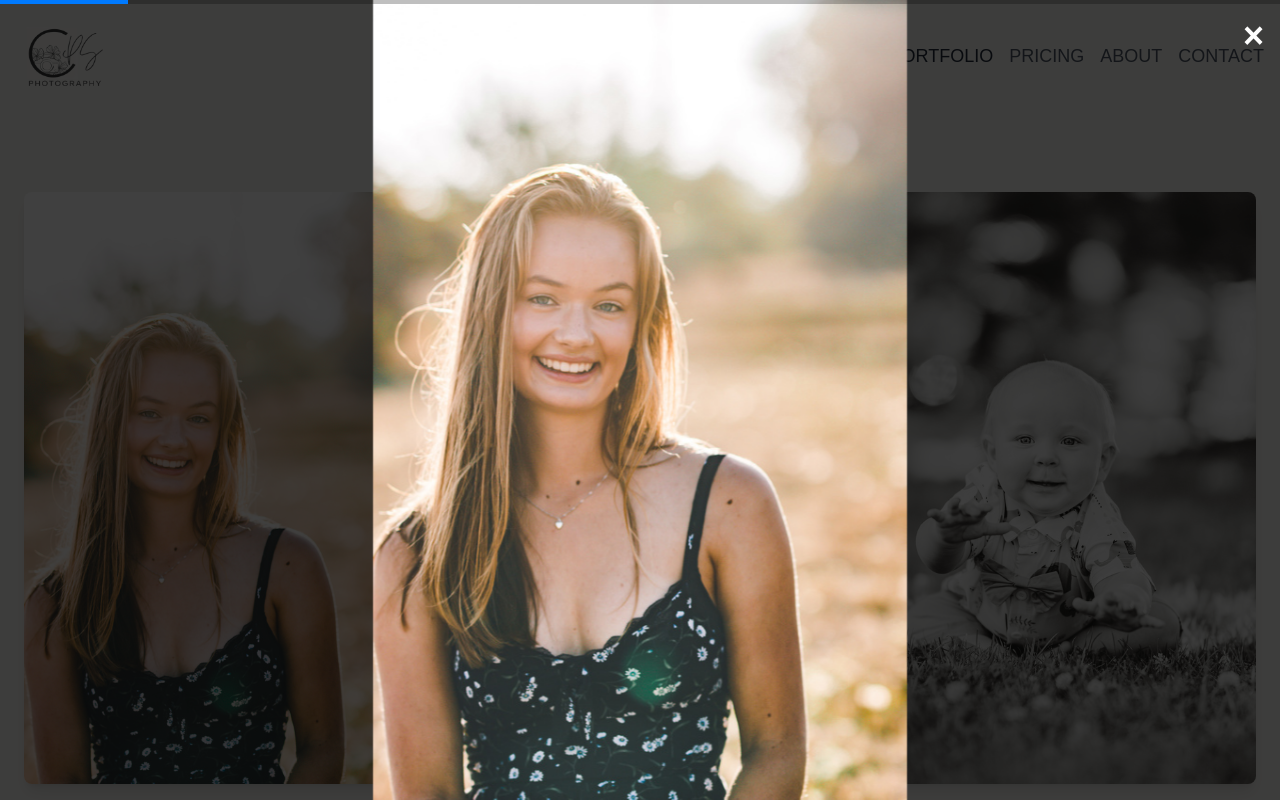
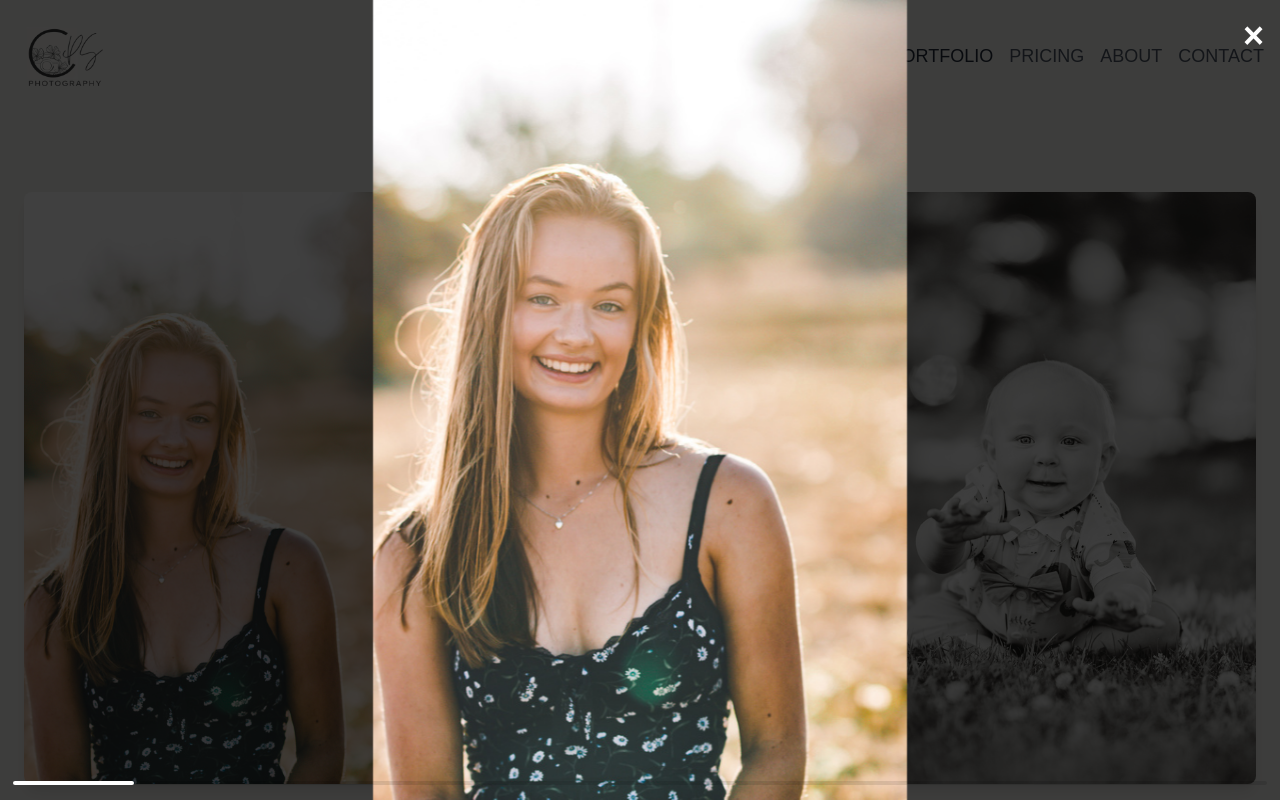
Before and after one commit to MonkeyCrumbs999/carly-photo-site, a React (Vite) app: page /portfolio in a window 1280 px wide. Both pictures are taken after a click on the element 221 px from the left and 491 px from the top of the page. Shown: the top 800 px of the page. Built offline with nearby package versions, Linux system fonts and the light colour scheme.

Commit message:
added bottom scrollbar

```diff
--- a/src/App.css
+++ b/src/App.css
@@ -45,14 +45,6 @@
   color: #888;
 }
 
-.swiper-pagination-progressbar {
-  background-color: rgba(255, 255, 255, 0.25);
-}
-
-.swiper-pagination-progressbar-fill {
-  background-color: #fff;
-}
-
 /* Add at the end of the file */
 @keyframes shimmer {
   0% {
--- a/src/components/common/Lightbox.jsx
+++ b/src/components/common/Lightbox.jsx
@@ -1,10 +1,11 @@
 import React, { useState, useEffect, useRef } from "react";
 import { motion, AnimatePresence } from "framer-motion";
 import { Swiper, SwiperSlide } from "swiper/react";
-import { Pagination, Zoom } from "swiper/modules";
+import { Zoom, Scrollbar } from "swiper/modules"; // Remove Pagination from the import
 import "swiper/css";
-import "swiper/css/pagination";
+// Remove "swiper/css/pagination";
 import "swiper/css/zoom";
+import "swiper/css/scrollbar";
 
 const Lightbox = ({ images, selectedImage, onClose }) => {
   const [showMessage, setShowMessage] = useState(true);
@@ -26,30 +27,23 @@ const Lightbox = ({ images, selectedImage, onClose }) => {
   }, []);
 
   useEffect(() => {
-    // When the lightbox is open, disable scrolling on the body
     if (selectedImage !== null) {
       document.body.classList.add("overflow-hidden");
     } else {
       document.body.classList.remove("overflow-hidden");
     }
 
-    // Cleanup function to ensure scrolling is re-enabled when the component unmounts
     return () => {
       document.body.classList.remove("overflow-hidden");
     };
-  }, [selectedImage]); // This effect depends on the selectedImage
+  }, [selectedImage]);
 
   const handleSwiperClick = (event) => {
     event.stopPropagation();
   };
 
-  // Adjust the swiper's allowTouchMove property based on zoom state
   const handleZoomChange = (swiper, scale) => {
-    if (scale === 1) {
-      swiper.allowTouchMove = true;
-    } else {
-      swiper.allowTouchMove = false;
-    }
+    swiper.allowTouchMove = scale === 1;
   };
 
   return (
@@ -60,20 +54,19 @@ const Lightbox = ({ images, selectedImage, onClose }) => {
           initial={{ opacity: 0 }}
           animate={{ opacity: 1 }}
           exit={{ opacity: 0 }}
-          // Removed onClick={onClose} from here to disable closing by clicking outside
+          style={{
+            "--swiper-scrollbar-drag-bg-color": "#fff",
+            "--swiper-scrollbar-bottom": "15px",
+          }}
         >
           <Swiper
             ref={swiperRef}
-            modules={[Pagination, Zoom]}
+            modules={[Zoom, Scrollbar]} // Only include Zoom and Scrollbar modules
             spaceBetween={50}
             slidesPerView={1}
             zoom={true}
-            onZoomChange={handleZoomChange} // Listen to zoom change
-            pagination={{
-              type: "progressbar",
-              progressbarFillClass: "swiper-pagination-progressbar-fill",
-              el: ".custom-pagination",
-            }}
+            onZoomChange={handleZoomChange}
+            scrollbar={{ draggable: true }} // Ensure scrollbar configuration is present
             initialSlide={selectedImage}
             className="w-full h-full flex items-center justify-center"
             onClick={handleSwiperClick}
@@ -93,9 +86,7 @@ const Lightbox = ({ images, selectedImage, onClose }) => {
                 </div>
               </SwiperSlide>
             ))}
-            <div className="custom-pagination absolute bottom-0 left-0 right-0 w-full z-50"></div>
           </Swiper>
-          {/* Increase z-index of the close button */}
           <button
             className="absolute top-4 right-4 text-white text-4xl font-bold z-50"
             onClick={onClose}
```
